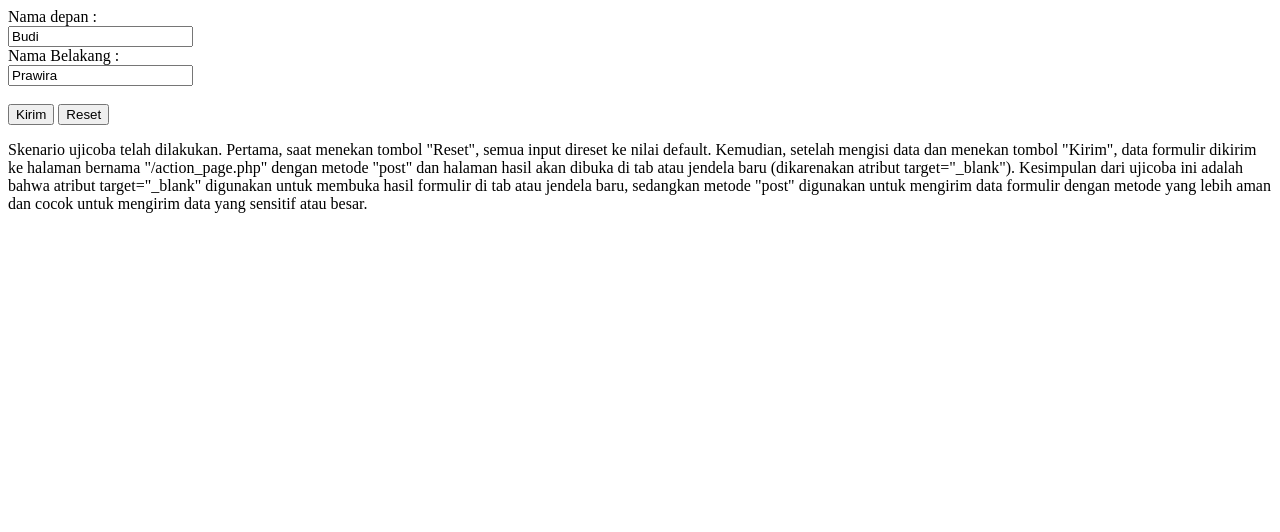
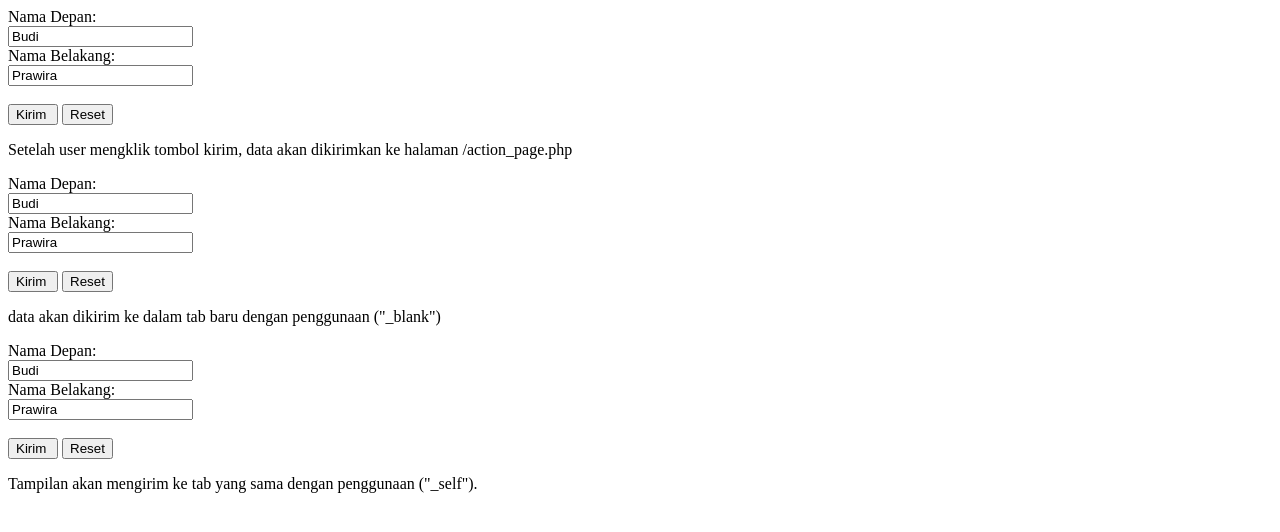
Before and after one commit to fauzan123ae/praktikum_2, a plain HTML site: page coba_form.html in a window 1280 px wide. Drawn offline with Linux system fonts and the light colour scheme.

Commit message:
Update coba_form.html

```diff
--- a/coba_form.html
+++ b/coba_form.html
@@ -3,20 +3,38 @@
     <head>
         <meta charset="UTF-8">
         <title>Form Sederhana</title>
-  <link rel="icon" type="image/png" href="gambar/icon.png" sizes="16x16" />
-  <meta name="viewport" content="width=device-width, initial-scale=1">
+        <link rel="icon" type="img/png" href="icon.png" sizes="16x16" />
+        <meta name="viewport" content="width device-width, initial-scale=1">
     </head>
     <body>
-  <form action="/action_page.php" method="post" target="_blank">
-    <label for="depan">Nama depan :</label><br>
-    <input type="text" id="depan" name="i_name" value="Budi"><br>
-    <label for="n_belakang">Nama Belakang :</label><br>
+        <form action="/action_page.php">
+            <label for="depan">Nama Depan:</label'><br>
+            <input type="text" id="depan" name ="i_name" value="Budi"><br>
+            <label for="n_belakang">Nama Belakang:</label><br>
             <input type="text" id="n_belakang" name="i_belakang" value="Prawira"><br><br>
-    <input type="submit" value="Kirim">
+            <input type="submit" value="Kirim ">
             <input type="reset" value="Reset">
         </form>
-  <p>
-    Skenario ujicoba telah dilakukan. Pertama, saat menekan tombol "Reset", semua input direset ke nilai default. Kemudian, setelah mengisi data dan menekan tombol "Kirim", data formulir dikirim ke halaman bernama "/action_page.php" dengan metode "post" dan halaman hasil akan dibuka di tab atau jendela baru (dikarenakan atribut target="_blank"). Kesimpulan dari ujicoba ini adalah bahwa atribut target="_blank" digunakan untuk membuka hasil formulir di tab atau jendela baru, sedangkan metode "post" digunakan untuk mengirim data formulir dengan metode yang lebih aman dan cocok untuk mengirim data yang sensitif atau besar.
-  </p>
+        <p>Setelah user mengklik tombol kirim, data akan dikirimkan ke halaman /action_page.php</p>
+
+        <form action="/action_page.php" method="post" target="_blank">
+            <label for="depan">Nama Depan:</label'><br>
+                <input type="text" id="depan" name ="i_name" value="Budi"><br>
+                <label for="n_belakang">Nama Belakang:</label><br>
+                <input type="text" id="n_belakang" name="i_belakang" value="Prawira"><br><br>
+                <input type="submit" value="Kirim ">
+                <input type="reset" value="Reset">
+        </form>
+        <p>data akan dikirim ke dalam tab baru dengan penggunaan ("_blank")</p>
+
+        <form action="/action_page.php" method="get" target="_self">
+            <label for="depan">Nama Depan:</label'><br>
+                <input type="text" id="depan" name ="i_name" value="Budi"><br>
+                <label for="n_belakang">Nama Belakang:</label><br>
+                <input type="text" id="n_belakang" name="i_belakang" value="Prawira"><br><br>
+                <input type="submit" value="Kirim ">
+                <input type="reset" value="Reset">
+        </form>
+        <p>Tampilan akan mengirim ke tab yang sama dengan penggunaan ("_self").</p>
     </body>
 </html>
```
Lines whose indentation alone changed are shown as unchanged.
